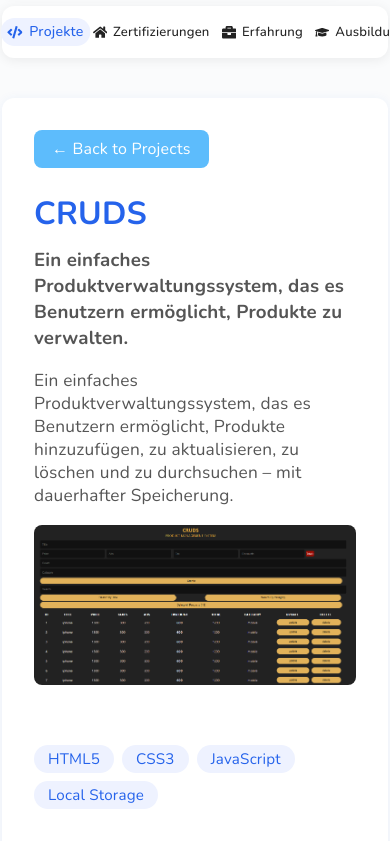
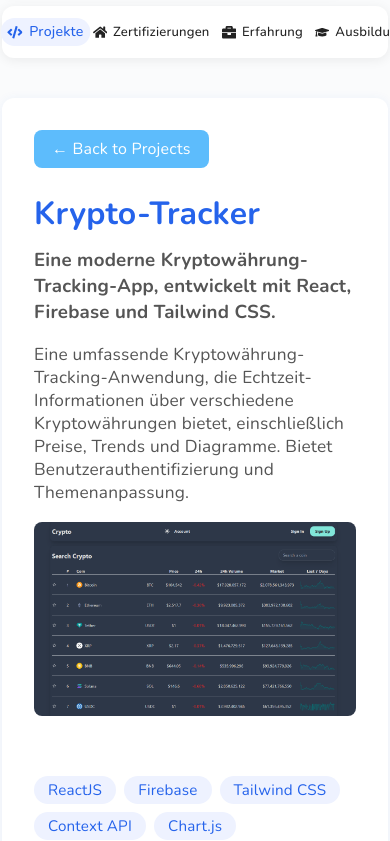
Before and after one commit to Mohamed-khaled0/My-Portfolio-ReactJS, a React (Vite) app: page /project/1 in a window 390 px wide. Shown: the part 1156-1997 px from the top of the page. Built offline with nearby package versions, Linux system fonts and the light colour scheme.

Commit message:
Remove mobile developer intern experience from localization files in English and German. Add new cryptocurrency tracking project details, including title, subtitle, description, and features, to enhance project portfolio. Update ProfileSidebar to utilize localized profile title.

```diff
--- a/public/locales/de/experience.json
+++ b/public/locales/de/experience.json
@@ -11,17 +11,6 @@
           "- MySQL: Arbeitete mit Datenbankmanagement, Abfragen und Datenmanipulation.",
           "- Zusammenarbeit mit Kollegen und Mentoren, um Problemlösungs- und Teamarbeitfähigkeiten zu verbessern.",
           "- Versionierung mit Git angewendet, um Projektversionen und Änderungen zu verwalten."
-        ],
-        "githubLink": "GitHub Repo"
-      },
-      "mobileDeveloperIntern": {
-        "title": "Mobile Entwickler Praktikant",
-        "company": "CodeAlpha",
-        "location": "Remote",
-        "date": "Apr 2024 - Mai 2024",
-        "description": [
-          "- Entwickelte eine iOS-Anwendung namens 'Sweater Shop.'",
-          "- MVC-Architektur: Folgte dem Model-View-Controller (MVC) Designmuster, um sauberen und organisierten Code zu erhalten."
         ],
         "githubLink": "GitHub Repo"
       },
--- a/public/locales/de/header.json
+++ b/public/locales/de/header.json
@@ -19,5 +19,6 @@
     "tools_platforms": "Tools & Plattformen",
     "tools_platforms_value": "Cisco Packet Tracer – Python & OOP – SQL – Git & GitHub – Microsoft Office",
     "personal_strengths": "Persönliche Stärken",
-    "personal_strengths_value": "Kommunikationsfähigkeiten – Lernbereitschaft – Problemlösungsfähigkeiten"
+    "personal_strengths_value": "Kommunikationsfähigkeiten – Lernbereitschaft – Problemlösungsfähigkeiten",
+    "profile_title": "IT-Support-Spezialist | Leidenschaft für Technologie"
   }
--- a/public/locales/de/main.json
+++ b/public/locales/de/main.json
@@ -21,6 +21,19 @@
       "Bereitgestellt mit Netlify für schnelles und zuverlässiges Hosting."
     ],
     "portfolio_project_description": "Dies ist meine persönliche Portfolio-Webseite, erstellt mit ReactJS und bereitgestellt über Netlify. Sie zeigt meine Projekte, Fähigkeiten und Erfahrungen in einem modernen, responsiven Design.",
+    "crypto_project_title": "Krypto-Tracker",
+    "crypto_project_subtitle": "Eine moderne Kryptowährung-Tracking-App, entwickelt mit React, Firebase und Tailwind CSS.",
+    "crypto_project_description": "Eine umfassende Kryptowährung-Tracking-Anwendung, die Echtzeit-Informationen über verschiedene Kryptowährungen bietet, einschließlich Preise, Trends und Diagramme. Bietet Benutzerauthentifizierung und Themenanpassung.",
+    "crypto_project_features": [
+      "Echtzeit-Kryptowährungspreis-Tracking",
+      "Benutzerauthentifizierung mit Firebase",
+      "Dark/Light-Modus-Umschaltung mit Theme-Persistenz",
+      "Responsives Design für alle Gerätegrößen",
+      "Interaktive Preisdiagramme und Trends",
+      "Mobile-freundliche Navigation",
+      "Sichere Routing mit Firebase-Authentifizierung",
+      "Bereitgestellt auf Firebase-Hosting"
+    ],
     "crud_project_title": "CRUDS",
     "crud_project_subtitle": "Ein einfaches Produktverwaltungssystem, das es Benutzern ermöglicht, Produkte zu verwalten.",
     "crud_project_features": [
--- a/public/locales/en/header.json
+++ b/public/locales/en/header.json
@@ -19,5 +19,6 @@
     "tools_platforms": "Tools & Platforms",
     "tools_platforms_value": "Cisco Packet Tracer – Python & OOP – SQL – Git & GitHub – Microsoft Office",
     "personal_strengths": "Personal Strengths",
-    "personal_strengths_value": "Communication skills – Willingness to learn – Problem-solving skills"
+    "personal_strengths_value": "Communication skills – Willingness to learn – Problem-solving skills",
+    "profile_title": "IT Support Specialist | Passionate about technology"
   }
--- a/src/components/3-main/ProjectsData.js
+++ b/src/components/3-main/ProjectsData.js
@@ -13,28 +13,15 @@ let myProjects = [
     technologies: ["ReactJS", "HTML5", "CSS3", "Framer Motion", "Vite", "Netlify"]
   },
   {
-    projectTitle: "crud_project_title",
-    projectSubtitle: "crud_project_subtitle",
-    description: "crud_project_description",
-    features: ["crud_project_features"],
-    category: ["js", "all"],
-    liveDemo: "https://mohamed-khaled0.github.io/Product-Management-System-CRUD/",
-    githubLink: "https://github.com/Mohamed-khaled0/Product-Management-System-CRUD",
-    githubRepos:"https://github.com/Mohamed-khaled0?tab=repositories",
-    imgPath: "/images/projects/3.webp",
-    technologies: ["HTML5", "CSS3", "JavaScript", "Local Storage"]
-  },
-  {
-    projectTitle: "ecommerce_project_title",
-    projectSubtitle: "ecommerce_project_subtitle",
-    description: "ecommerce_project_description",
-    features: ["ecommerce_project_features"],
-    category: ["js"],
-    liveDemo: "https://mohamed-khaled0.github.io/E-Commerce-Website-UsingJS/",
-    githubLink: "https://github.com/Mohamed-khaled0/E-Commerce-Website-UsingJS?tab=readme-ov-file",
-    githubRepos:"https://github.com/Mohamed-khaled0?tab=repositories",
-    imgPath: "/images/projects/5.webp",
-    technologies: ["HTML5", "CSS3", "JavaScript", "Font Awesome", "Swiper.js"]
+    projectTitle: "crypto_project_title",
+    projectSubtitle: "crypto_project_subtitle",
+    description: "crypto_project_description",
+    category: ["react", "all"],
+    liveDemo: "https://crypto-6f014.web.app/",
+    githubLink: "https://github.com/Mohamed-khaled0/Crypto-React-Firebase-App",
+    imgPath: "/images/crypto.webp",
+    features: ["crypto_project_features"],
+    technologies: ["ReactJS", "Firebase", "Tailwind CSS", "Context API", "Chart.js"]
   }
 ];
 
--- a/src/components/5-experience/Experience.jsx
+++ b/src/components/5-experience/Experience.jsx
@@ -23,18 +23,6 @@ const Experience = () => {
       ],
       logo: '/images/experience/iti-logo.webp',
       githubLink: 'https://github.com/Mohamed-khaled0/ITI-Summer-Internship-Tasks',
-    },
-    {
-      title: t('experience.mobileDeveloperIntern.title'),
-      company: t('experience.mobileDeveloperIntern.company'),
-      location: t('experience.mobileDeveloperIntern.location'),
-      date: t('experience.mobileDeveloperIntern.date'),
-      description: [
-        t('experience.mobileDeveloperIntern.description.0'),
-        t('experience.mobileDeveloperIntern.description.1')
-      ],
-      logo: '/images/experience/the-sparks-foundation-logo.webp',
-      githubLink: 'https://github.com/Mohamed-khaled0/E-Commerce-IOS-CodeAlpha-Internship',
     },
     {
       title: t('experience.itSupportSpecialist.title'),
--- a/src/components/ProfileSidebar.jsx
+++ b/src/components/ProfileSidebar.jsx
@@ -12,7 +12,7 @@ const ProfileSidebar = () => {
       <div className='profile-card'>
         <img className='profile-photo' src='/images/personalphoto.webp' alt='Profile' style={{ width: 160, height: 160, objectFit: 'cover' }} />
         <h2 style={{ color: '#000' }}>Mohamed Elshrabay</h2>
-        <p className='profile-title'>Ex- Data Analyst Intern @ Udacity | ITI Intern</p>
+        <p className='profile-title'>{t('profile_title')}</p>
         <p className='profile-location'><FaMapMarkerAlt /> {t('based_in_gizeh_egypt')}</p>
         <div className='profile-socials'>
           <a href='https://www.linkedin.com/in/mohamed-khaled4/' target='_blank' rel='noopener noreferrer'><FaLinkedin /></a>
```
Also changed, not shown: public/locales/en/experience.json (+0 -11 lines), public/locales/en/main.json (+13 -0 lines), public/images/crypto.webp (added).
